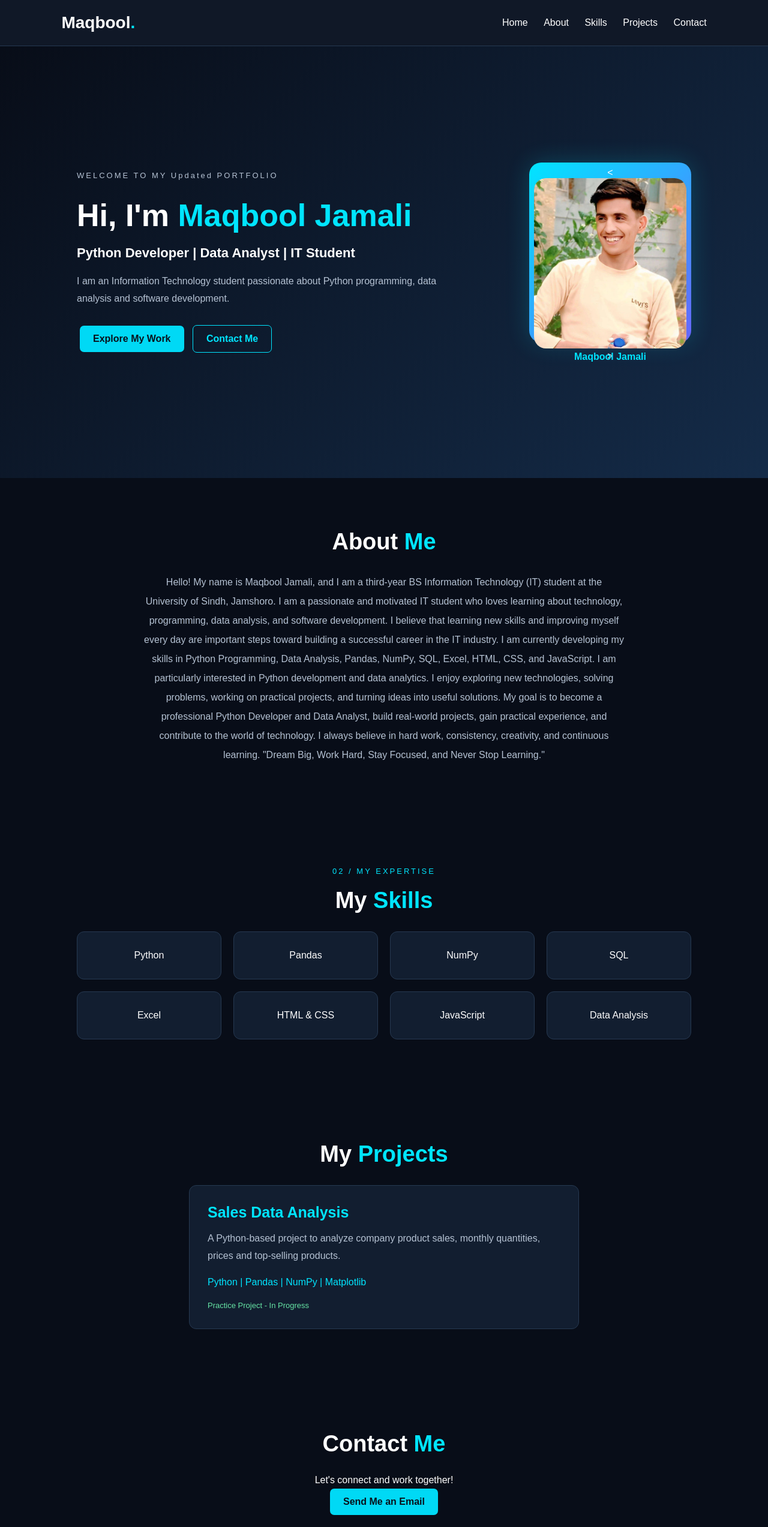
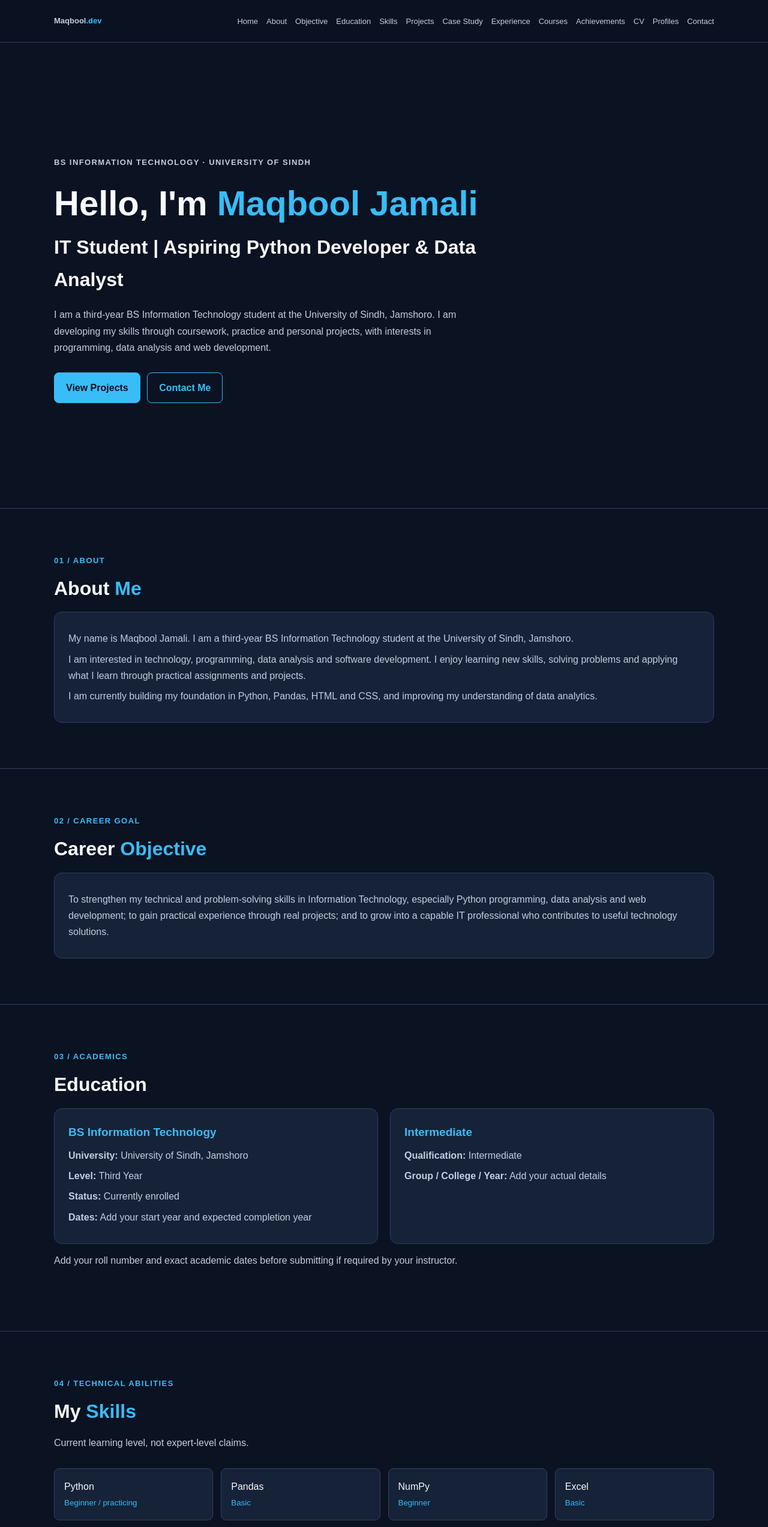
Before and after one commit to maqbooljamali358-stack/cloudportfolio, a plain HTML site: page index.html in a window 1280 px wide. Shown: the top 2546 px of the page at 60% size. Drawn offline with Linux system fonts and the light colour scheme.

Commit message:
Update index.html

```diff
--- a/index.html
+++ b/index.html
@@ -3,431 +3,445 @@
 <head>
 <meta charset="UTF-8">
 <meta name="viewport" content="width=device-width, initial-scale=1.0">
-    <title>Maqbool Jamali | Portfolio</title>
+<meta name="description" content="Maqbool Jamali - BS Information Technology student portfolio">
+<title>Maqbool Jamali | IT Portfolio</title>
 
 <style>
-        * {
-    margin: 0;
-    padding: 0;
-    box-sizing: border-box;
-    scroll-behavior: smooth;
+:root{--bg:#0b1222;--panel:#162238;--panel2:#1d2d46;--blue:#38bdf8;
+--white:#f8fafc;--muted:#c2cede;--line:#30415c}
+
+*{box-sizing:border-box;margin:0;padding:0;scroll-behavior:smooth}
+
+body{font-family:Arial,Helvetica,sans-serif;background:var(--bg);color:var(--white);line-height:1.7}
+
+a{color:var(--blue);text-decoration:none}
+a:hover{color:#bae6fd}
+
+.container{width:min(1100px,90%);margin:auto}
+
+section{padding:76px 0;border-bottom:1px solid var(--line);scroll-margin-top:82px}
+
+header{position:sticky;top:0;z-index:10;background:#0b1222f2;border-bottom:1px solid var(--line)}
+
+.nav{min-height:70px;display:flex;align-items:center;justify-content:space-between;gap:18px;flex-wrap:wrap}
+
+.logo{font-weight:800;font-size:23px;color:white}
+.logo span,.accent{color:var(--blue)}
+
+.nav ul{display:flex;gap:14px;list-style:none;flex-wrap:wrap}
+.nav a{font-size:13px;color:var(--muted)}
+
+.menu{display:none;background:var(--panel);color:white;border:1px solid var(--line);padding:7px 12px;border-radius:7px;font-size:20px}
+
+.eyebrow{color:var(--blue);font-size:13px;font-weight:bold;letter-spacing:1.4px;margin-bottom:8px}
+
+h1{font-size:clamp(36px,6vw,58px);line-height:1.15;margin:12px 0}
+
+h2{font-size:32px;margin-bottom:12px}
+h3{font-size:19px;margin-bottom:9px;color:var(--blue)}
+
+.sub{color:var(--muted);margin-bottom:28px}
+
+.hero{min-height:78vh;display:grid;grid-template-columns:1.5fr .7fr;align-items:center;gap:40px}
+
+.hero p,.card p,.project p{color:var(--muted)}
+
+.hero p{max-width:680px;margin:18px 0 24px}
+
+.avatar{width:220px;height:220px;border:4px solid var(--blue);border-radius:50%;background:var(--panel);display:grid;place-items:center;margin:auto;font-size:65px;font-weight:bold;color:var(--blue)}
+
+.btn{display:inline-block;padding:11px 19px;border-radius:8px;background:var(--blue);color:#07111f;font-weight:bold;margin:4px 7px 4px 0;border:1px solid var(--blue)}
+
+.btn.secondary{background:transparent;color:var(--blue)}
+.btn:hover{color:#07111f;background:#bae6fd}
+
+.grid2{display:grid;grid-template-columns:repeat(2,minmax(0,1fr));gap:20px}
+
+.grid3{display:grid;grid-template-columns:repeat(3,minmax(0,1fr));gap:18px}
+
+.card,.project{background:var(--panel);border:1px solid var(--line);border-radius:13px;padding:23px;min-width:0}
+
+.card p,.project p{margin:7px 0}
+
+.skills{display:grid;grid-template-columns:repeat(4,minmax(0,1fr));gap:13px}
+
+.skill{padding:16px;background:var(--panel);border:1px solid var(--line);border-radius:9px}
+
+.skill small{display:block;color:var(--blue);margin-top:3px}
+
+.tags{color:var(--blue);font-size:14px;margin:10px 0}
+
+.status{display:inline-block;background:#164e63;color:#cffafe;border-radius:20px;padding:4px 11px;font-size:12px;margin-top:10px}
+
+.project .shot{min-height:88px;border:1px dashed #60718a;border-radius:8px;display:grid;place-items:center;text-align:center;color:var(--muted);font-size:13px;padding:12px;margin-bottom:13px}
+
+.timeline{border-left:3px solid var(--blue);padding:4px 0 4px 20px}
+
+.list{padding-left:20px;color:var(--muted)}
+.list li{margin:5px 0}
+
+.contact a{overflow-wrap:anywhere}
+
+input,textarea{width:100%;padding:12px;border-radius:7px;border:1px solid var(--line);background:#0b1222;color:white;font:inherit;margin:5px 0 13px}
+
+label{color:var(--muted);font-size:14px}
+
+footer{text-align:center;padding:28px 0;color:var(--muted)}
+
+@media(max-width:850px){
+.menu{display:block}
+.nav ul{display:none;width:100%;flex-direction:column;background:var(--panel);padding:15px;border-radius:9px}
+.nav ul.open{display:flex}
+.hero{grid-template-columns:1fr;text-align:center;padding:45px 0}
+.hero p{margin-left:auto;margin-right:auto}
+.grid3{grid-template-columns:repeat(2,minmax(0,1fr))}
+.skills{grid-template-columns:repeat(2,minmax(0,1fr))}
 }
 
-body {
-    font-family: Arial, sans-serif;
-    background: #080d18;
-    color: white;
-}
-
-header {
-    display: flex;
-    justify-content: space-between;
-    align-items: center;
-    padding: 22px 8%;
-    background: #101827;
-    position: sticky;
-    top: 0;
-    z-index: 100;
-    border-bottom: 1px solid #263951;
-}
-
-.logo {
-    font-size: 28px;
-    font-weight: bold;
-    color: white;
-    text-decoration: none;
-}
-
-.logo span,
-h2 span,
-.hero h1 span {
-    color: #00e5ff;
-}
-
-nav a {
-    color: white;
-    text-decoration: none;
-    margin-left: 22px;
-    transition: 0.3s;
-}
-
-nav a:hover {
-    color: #00e5ff;
-}
-
-.menu-toggle {
-    display: none;
-}
-
-.hero {
-    min-height: 90vh;
-    display: flex;
-    justify-content: space-between;
-    align-items: center;
-    padding: 70px 10%;
-    gap: 50px;
-    background: linear-gradient(135deg, #080d18, #142b48);
-}
-
-.hero-content {
-    max-width: 650px;
-}
-
-.tag {
-    color: #00e5ff;
-    letter-spacing: 3px;
-    margin-bottom: 20px;
-    font-size: 13px;
-}
-
-.hero h1 {
-    font-size: 52px;
-    margin-bottom: 20px;
-}
-
-.hero h2 {
-    font-size: 22px;
-    margin-bottom: 20px;
-}
-
-.hero p {
-    color: #b5c2d3;
-    line-height: 1.8;
-    margin-bottom: 25px;
-}
-
-.btn {
-    display: inline-block;
-    background: #00d9f5;
-    color: #08111c;
-    padding: 13px 22px;
-    border-radius: 7px;
-    text-decoration: none;
-    font-weight: bold;
-    margin: 5px;
-    transition: 0.3s;
-}
-
-.btn:hover {
-    background: white;
-    transform: translateY(-4px);
-}
-
-.outline {
-    background: transparent;
-    color: #00e5ff;
-    border: 1px solid #00e5ff;
-}
-
-.hero-image {
-    text-align: center;
-}
-
-.image-border {
-    width: 270px;
-    height: 300px;
-    padding: 8px;
-    border-radius: 20px;
-    background: linear-gradient(135deg, #00e5ff, #6865ff);
-    box-shadow: 0 0 40px #00e5ff33;
-}
-
-.image-border img {
-    width: 100%;
-    height: 100%;
-    object-fit: cover;
-    object-position: center 25%;
-    border-radius: 20px;
-}
-
-.image-label {
-    margin-top: 15px;
-    color: #00e5ff;
-    font-weight: bold;
-}
-
-section:not(.hero) {
-    padding: 85px 10%;
-    text-align: center;
-}
-
-section h2 {
-    font-size: 38px;
-    margin-bottom: 30px;
-}
-
-#about p:not(.tag) {
-    color: #b5c2d3;
-    line-height: 2;
-    max-width: 800px;
-    margin: auto;
-}
-
-.cards {
-    display: grid;
-    grid-template-columns: repeat(4, 1fr);
-    gap: 20px;
-}
-
-.card,
-.project-card {
-    background: #121e30;
-    padding: 30px;
-    border-radius: 12px;
-    border: 1px solid #263951;
-    transition: 0.3s;
-}
-
-.card:hover,
-.project-card:hover {
-    transform: translateY(-8px);
-    border-color: #00e5ff;
-    box-shadow: 0 5px 25px #00e5ff22;
-}
-
-.project-card {
-    max-width: 650px;
-    margin: auto;
-    text-align: left;
-}
-
-.project-card h3 {
-    color: #00e5ff;
-    font-size: 25px;
-    margin-bottom: 15px;
-}
-
-.project-card p {
-    color: #b5c2d3;
-    line-height: 1.8;
-    margin-bottom: 15px;
-}
-
-.technology {
-    color: #00e5ff !important;
-}
-
-.status {
-    color: #66e5a5;
-    font-size: 13px;
-}
-
-footer {
-    background: #101827;
-    padding: 25px;
-    text-align: center;
-    color: #b5c2d3;
-    border-top: 1px solid #263951;
-}
-
-@media (max-width: 768px) {
-
-    header {
-        padding: 18px 6%;
-    }
-
-    .menu-toggle {
-        display: block;
-        background: transparent;
-        color: white;
-        border: none;
-        font-size: 25px;
-    }
-
-    nav {
-        display: none;
-        position: absolute;
-        top: 70px;
-        left: 0;
-        width: 100%;
-        background: #101827;
-        padding: 20px;
-    }
-
-    nav.active {
-        display: flex;
-        flex-direction: column;
-        gap: 20px;
-    }
-
-    nav a {
-        margin: 0;
-    }
-
-    .hero {
-        flex-direction: column-reverse;
-        text-align: center;
-        padding: 60px 6%;
-    }
-
-    .hero h1 {
-        font-size: 38px;
-    }
-
-    .hero-image {
-        margin-bottom: 20px;
-    }
-
-    .image-border {
-        width: 260px;
-        height: 320px;
-    }
-
-    .cards {
-        grid-template-columns: repeat(2, 1fr);
-    }
-
-    section:not(.hero) {
-        padding: 65px 6%;
-    }
-}
-
-@media (max-width: 400px) {
-    .cards {
-        grid-template-columns: 1fr;
-    }
+@media(max-width:560px){
+section{padding:52px 0}
+h2{font-size:27px}
+.grid2,.grid3,.skills{grid-template-columns:1fr}
+.avatar{width:165px;height:165px;font-size:50px}
+.card,.project{padding:18px}
 }
 </style>
 </head>
+
 <body>
 
 <header>
-    <a href="#home" class="logo">Maqbool<span>.</span></a>
+<div class="container nav">
 
-    <button class="menu-toggle">☰</button>
+<a class="logo" href="#home">Maqbool<span>.dev</span></a>
 
-    <nav id="navbar">
-        <a href="#home">Home</a>
-        <a href="#about">About</a>
-        <a href="#skills">Skills</a>
-        <a href="#projects">Projects</a>
-        <a href="#contact">Contact</a>
-    </nav>
+<button class="menu" id="menuBtn" aria-label="Toggle navigation" aria-expanded="false">☰</button>
+
+<ul id="navLinks">
+<li><a href="#home">Home</a></li>
+<li><a href="#about">About</a></li>
+<li><a href="#objective">Objective</a></li>
+<li><a href="#education">Education</a></li>
+<li><a href="#skills">Skills</a></li>
+<li><a href="#projects">Projects</a></li>
+<li><a href="#case-study">Case Study</a></li>
+<li><a href="#experience">Experience</a></li>
+<li><a href="#learning">Courses</a></li>
+<li><a href="#achievements">Achievements</a></li>
+<li><a href="#cv">CV</a></li>
+<li><a href="#profiles">Profiles</a></li>
+<li><a href="#contact">Contact</a></li>
+</ul>
+
+</div>
 </header>
 
-<section class="hero" id="home">
-    <div class="hero-content">
-        <p class="tag">WELCOME TO MY Updated PORTFOLIO</p>
+<main>
 
-        <h1>Hi, I'm <span>Maqbool Jamali</span></h1>
+<section id="home">
+<div class="container hero">
+<div>
 
-        <h2>Python Developer | Data Analyst | IT Student</h2>
+<p class="eyebrow">BS INFORMATION TECHNOLOGY · UNIVERSITY OF SINDH</p>
 
-        <p>
-            I am an Information Technology student passionate
-            about Python programming, data analysis and
-            software development.
-        </p>
+<h1>Hello, I'm <span class="accent">Maqbool Jamali</span></h1>
 
-        <a href="#projects" class="btn">Explore My Work</a>
-        <a href="#contact" class="btn outline">Contact Me</a>
+<h2>IT Student | Aspiring Python Developer & Data Analyst</h2>
+
+<p>I am a third-year BS Information Technology student at the University of Sindh, Jamshoro. I am developing my skills through coursework, practice and personal projects, with interests in programming, data analysis and web development.</p>
+
+<a class="btn" href="#projects">View Projects</a>
+<a class="btn secondary" href="#contact">Contact Me</a>
+
 </div>
 
-    <div class="hero-image">
-        <div class="image-border">
-            <<img src="maqbool-profile.jpg.jpeg" alt="Maqbool Jamali">>
-        </div>
-        <div class="image-label">Maqbool Jamali</div>
 </div>
 </section>
 
 <section id="about">
+<div class="container">
+<p class="eyebrow">01 / ABOUT</p>
+<h2>About <span class="accent">Me</span></h2>
 
-    <h2>About <span>Me</span></h2>
+<div class="card">
+<p>My name is Maqbool Jamali. I am a third-year BS Information Technology student at the University of Sindh, Jamshoro.</p>
 
-    <p>
+<p>I am interested in technology, programming, data analysis and software development. I enjoy learning new skills, solving problems and applying what I learn through practical assignments and projects.</p>
 
+<p>I am currently building my foundation in Python, Pandas, HTML and CSS, and improving my understanding of data analytics.</p>
+</div>
+</div>
+</section>
 
-Hello! My name is Maqbool Jamali, and I am a third-year BS Information Technology (IT) student at the University of Sindh, Jamshoro.
+<section id="objective">
+<div class="container">
+<p class="eyebrow">02 / CAREER GOAL</p>
+<h2>Career <span class="accent">Objective</span></h2>
 
-I am a passionate and motivated IT student who loves learning about technology, programming, data analysis, and software development. I believe that learning new skills and improving myself every day are important steps toward building a successful career in the IT industry.
+<div class="card">
+<p>To strengthen my technical and problem-solving skills in Information Technology, especially Python programming, data analysis and web development; to gain practical experience through real projects; and to grow into a capable IT professional who contributes to useful technology solutions.</p>
+</div>
+</div>
+</section>
 
-I am currently developing my skills in Python Programming, Data Analysis, Pandas, NumPy, SQL, Excel, HTML, CSS, and JavaScript.
+<section id="education">
+<div class="container">
+<p class="eyebrow">03 / ACADEMICS</p>
+<h2>Education</h2>
 
-I am particularly interested in Python development and data analytics. I enjoy exploring new technologies, solving problems, working on practical projects, and turning ideas into useful solutions.
+<div class="grid2">
 
-My goal is to become a professional Python Developer and Data Analyst, build real-world projects, gain practical experience, and contribute to the world of technology.
+<div class="card">
+<h3>BS Information Technology</h3>
+<p><b>University:</b> University of Sindh, Jamshoro</p>
+<p><b>Level:</b> Third Year</p>
+<p><b>Status:</b> Currently enrolled</p>
+<p><b>Dates:</b> Add your start year and expected completion year</p>
+</div>
 
-I always believe in hard work, consistency, creativity, and continuous learning.
+<div class="card">
+<h3>Intermediate</h3>
+<p><b>Qualification:</b> Intermediate</p>
+<p><b>Group / College / Year:</b> Add your actual details</p>
+</div>
 
-"Dream Big, Work Hard, Stay Focused, and Never Stop Learning."
-    </p>
+</div>
+
+<p class="sub" style="margin-top:14px">Add your roll number and exact academic dates before submitting if required by your instructor.</p>
+</div>
 </section>
 
 <section id="skills">
-    <p class="tag">02 / MY EXPERTISE</p>
-    <h2>My <span>Skills</span></h2>
+<div class="container">
+<p class="eyebrow">04 / TECHNICAL ABILITIES</p>
+<h2>My <span class="accent">Skills</span></h2>
+<p class="sub">Current learning level, not expert-level claims.</p>
 
-    <div class="cards">
-        <div class="card">Python</div>
-        <div class="card">Pandas</div>
-        <div class="card">NumPy</div>
-        <div class="card">SQL</div>
-        <div class="card">Excel</div>
-        <div class="card">HTML & CSS</div>
-        <div class="card">JavaScript</div>
-        <div class="card">Data Analysis</div>
+<div class="skills">
+
+<div class="skill">Python<small>Beginner / practicing</small></div>
+<div class="skill">Pandas<small>Basic</small></div>
+<div class="skill">NumPy<small>Beginner</small></div>
+<div class="skill">Excel<small>Basic</small></div>
+<div class="skill">HTML & CSS<small>Basic / practicing</small></div>
+<div class="skill">JavaScript<small>Learning</small></div>
+<div class="skill">Data Analysis<small>Learning</small></div>
+<div class="skill">GitHub & VS Code<small>Basic practice</small></div>
+
+</div>
 </div>
 </section>
 
 <section id="projects">
+<div class="container">
+<p class="eyebrow">05 / SELECTED WORK</p>
+<h2>Projects</h2>
+<p class="sub">Project status is shown honestly; update screenshots and links with your real files.</p>
 
-    <h2>My <span>Projects</span></h2>
+<div class="grid3">
 
-    <div class="project-card">
+<article class="project">
 <h3>Sales Data Analysis</h3>
 
-        <p>
-            A Python-based project to analyze company
-            product sales, monthly quantities, prices
-            and top-selling products.
-        </p>
+<div class="shot">
+<p>Practice project to explore sales records, products, quantities, revenue and profit using a dataset.</p>
 
-        <p class="technology">
-            Python | Pandas | NumPy | Matplotlib
-        </p>
+<p><b>My work:</b> Learning to clean, summarize and analyze tabular data.</p>
 
-        <span class="status">Practice Project - In Progress</span>
+<div class="tags">Python · Pandas · NumPy · Matplotlib (learning)</div>
+
+<span class="status">In Progress</span>
+</div>
+
+</article>
+
+</div>
+</div>
+</section>
+
+<section id="case-study">
+<div class="container">
+<p class="eyebrow">06 / PROJECT DETAIL</p>
+<h2>Project <span class="accent">Case Study</span></h2>
+
+<div class="card">
+<h3>Sales Data Analysis – Learning Case Study</h3>
+
+<p><b>Goal:</b> Practice understanding a sales dataset and finding useful information from its records.</p>
+
+<p><b>Approach:</b> Review columns, inspect values, organize data and calculate summaries with Python and Pandas.</p>
+
+<p><b>Tools:</b> Python and Pandas; visualization tools are part of ongoing learning.</p>
+
+<p><b>Learning outcome:</b> Improve practical understanding of tabular data and analysis. The project remains in progress.</p>
+</div>
+</div>
+</section>
+
+<section id="experience">
+<div class="container">
+<p class="eyebrow">07 / EXPERIENCE</p>
+<h2>Academic Experience & <span class="accent">Practice</span></h2>
+
+<div class="card">
+<p>I am a student and do not claim professional employment experience. My experience so far is based on university coursework, lab assignments, personal practice and the projects listed on this portfolio.</p>
+
+<p>Relevant areas include programming practice, website creation, data handling and learning version control and cloud deployment.</p>
+</div>
+</div>
+</section>
+
+<section id="learning">
+<div class="container">
+<p class="eyebrow">08 / CONTINUOUS LEARNING</p>
+<h2>Courses & <span class="accent">Certifications</span></h2>
+
+<div class="card">
+<h3>Current study areas</h3>
+
+<ul class="list">
+<li>Python programming and data analysis</li>
+<li>Pandas and introductory NumPy</li>
+<li>HTML and CSS</li>
+<li>Cloud Computing as university coursework</li>
+</ul>
+
+<p style="margin-top:12px">No unverified professional certificate is claimed. Add certificate name, issuer and date only when you have the actual certificate.</p>
+</div>
+</div>
+</section>
+
+<section id="achievements">
+<div class="container">
+<p class="eyebrow">09 / DEVELOPMENT</p>
+<h2>Achievements & <span class="accent">Activities</span></h2>
+
+<div class="card">
+<p>Ongoing academic progress in BS Information Technology and continued practical learning through assignments and personal projects.</p>
+
+<p>Formal awards, competition placements and workshop certificates can be added here when you have verified details.</p>
+</div>
+</div>
+</section>
+
+<section id="cv">
+<div class="container">
+<p class="eyebrow">10 / RESUME</p>
+<h2>My <span class="accent">CV</span></h2>
+
+<div class="card">
+<p>Open or download my CV in PDF format.</p>
+
+<a class="btn" href="Maqbool_Jamali_CV.pdf" target="_blank" rel="noopener">View CV (PDF)</a>
+
+<a class="btn secondary" href="Maqbool_Jamali_CV.pdf" download>Download CV</a>
+
+<p class="sub" style="margin-top:12px">Keep the PDF in the same folder as index.html and preserve this exact filename.</p>
+</div>
+</div>
+</section>
+
+<section id="profiles">
+<div class="container">
+<p class="eyebrow">11 / ONLINE PROFILES</p>
+<h2>Professional <span class="accent">Profiles</span></h2>
+
+<div class="grid2">
+
+<div class="card">
+<h3>GitHub</h3>
+<p>Code repositories and project work.</p>
+<a href="https://github.com/maqbooljamali358-stack" target="_blank" rel="noopener">github.com/maqbooljamali358-stack</a>
+</div>
+
+<div class="card">
+<h3>LinkedIn</h3>
+<p>code repositories and project work</p>
+<a href="https://www.linkedin.com/in/maqbool-jamali-0a0262364?utm_source=share_via&utm_content=profile&utm_medium=member_android"></a>
+</div>
+
+</div>
 </div>
 </section>
 
 <section id="contact">
+<div class="container">
+<p class="eyebrow">12 / GET IN TOUCH</p>
+<h2>Contact <span class="accent">Me</span></h2>
 
-    <h2>Contact <span>Me</span></h2>
+<div class="grid2">
 
-    <p>Let's connect and work together!</p>
+<div class="card contact">
+<h3>Contact details</h3>
+<p><b>Name:</b> Maqbool Jamali</p>
+<p><b>University:</b> University of Sindh, Jamshoro</p>
+<p><b>Email:</b> [maqbooljamaliwd@gmail.com]</p>
+<p><b>Phone:</b> [03480038450]</p>
+</div>
 
-    <a href="mailto:YOUR-EMAIL@example.com" class="btn">
-        Send Me an Email
-    </a>
+<div class="card">
+<h3>Send a message</h3>
+
+<form id="contactForm">
+
+<label for="visitorName">Your name</label>
+<input id="visitorName" required>
+
+<label for="visitorEmail">Your email</label>
+<input id="visitorEmail" type="email" required>
+
+<label for="visitorMessage">Message</label>
+<textarea id="visitorMessage" rows="4" required></textarea>
+
+<button class="btn" type="submit">Open email app to send</button>
+
+</form>
+
+<p class="sub">This opens the visitor's email app; it does not send messages through a server.</p>
+</div>
+
+</div>
+</div>
 </section>
 
+</main>
+
 <footer>
-    <p>© 2026 Maqbool Jamali. All Rights Reserved.</p>
+<div class="container">
+<p>© 2026 Maqbool Jamali · BS Information Technology · University of Sindh, Jamshoro</p>
+<p><a href="#home">Back to top ↑</a></p>
+</div>
 </footer>
 
 <script>
+const menuBtn=document.getElementById('menuBtn');
+const nav=document.getElementById('navLinks');
 
-const menuButton = document.querySelector(".menu-toggle");
-const navbar = document.querySelector("nav");
-
-menuButton.addEventListener("click", function () {
-    navbar.classList.toggle("active");
-
-    if (navbar.classList.contains("active")) {
-        menuButton.textContent = "✕";
-    } else {
-        menuButton.textContent = "☰";
-    }
+menuBtn.addEventListener('click',()=>{
+    nav.classList.toggle('open');
+    menuBtn.setAttribute('aria-expanded',nav.classList.contains('open'));
 });
 
-// Close menu after clicking a link
-document.querySelectorAll("nav a").forEach(function(link) {
-    link.addEventListener("click", function() {
-        navbar.classList.remove("active");
-        menuButton.textContent = "☰";
+nav.querySelectorAll('a').forEach(a=>{
+    a.addEventListener('click',()=>{
+        nav.classList.remove('open');
+        menuBtn.setAttribute('aria-expanded','false');
     });
 });
+
+document.getElementById('contactForm').addEventListener('submit',e=>{
+    e.preventDefault();
+
+    const name=document.getElementById('visitorName').value;
+    const email=document.getElementById('visitorEmail').value;
+    const msg=document.getElementById('visitorMessage').value;
+
+    const subject=encodeURIComponent('Portfolio message from '+name);
+    const body=encodeURIComponent('Name: '+name+'\nEmail: '+email+'\n\n'+msg);
+
+    window.location.href='mailto:maqbooljamaliwd@gmail.com?subject='+subject+'&body='+body;
+});
 </script>
+
 </body>
 </html>
```
Lines whose indentation alone changed are shown as unchanged.
